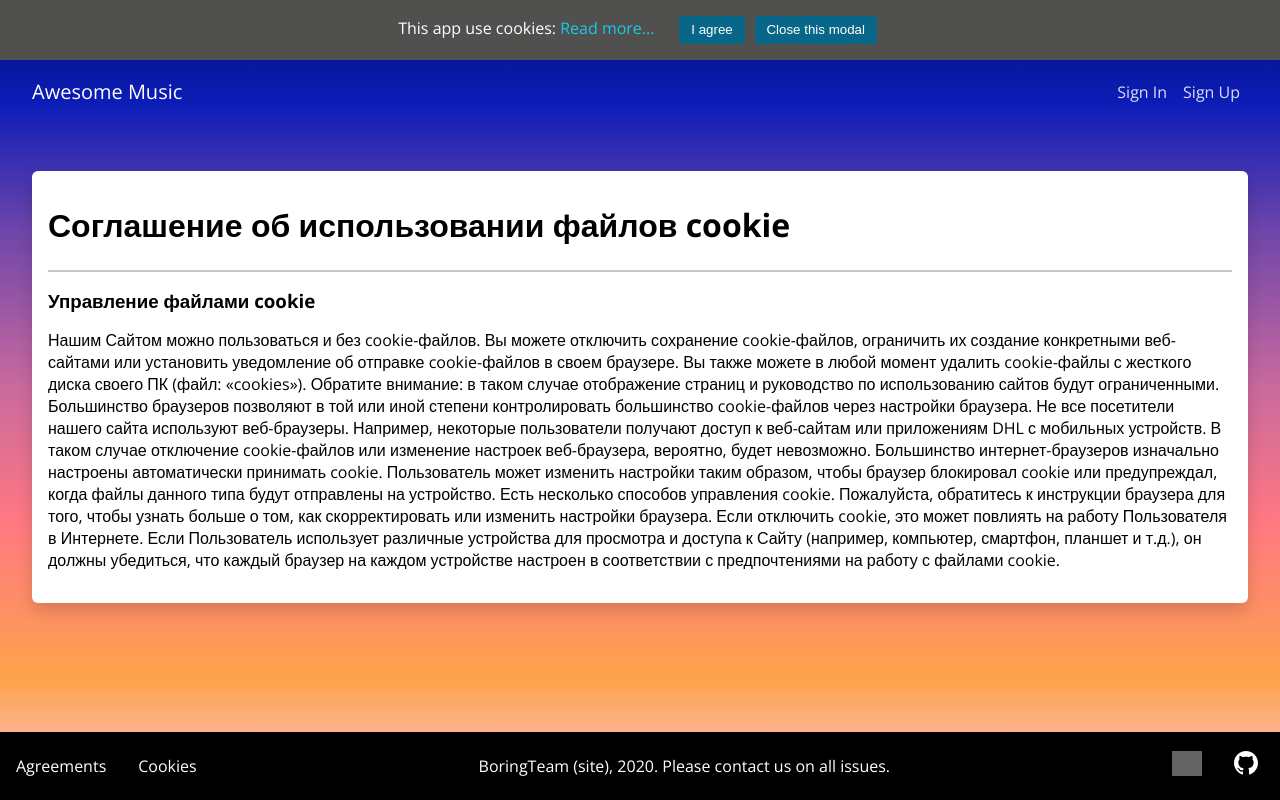
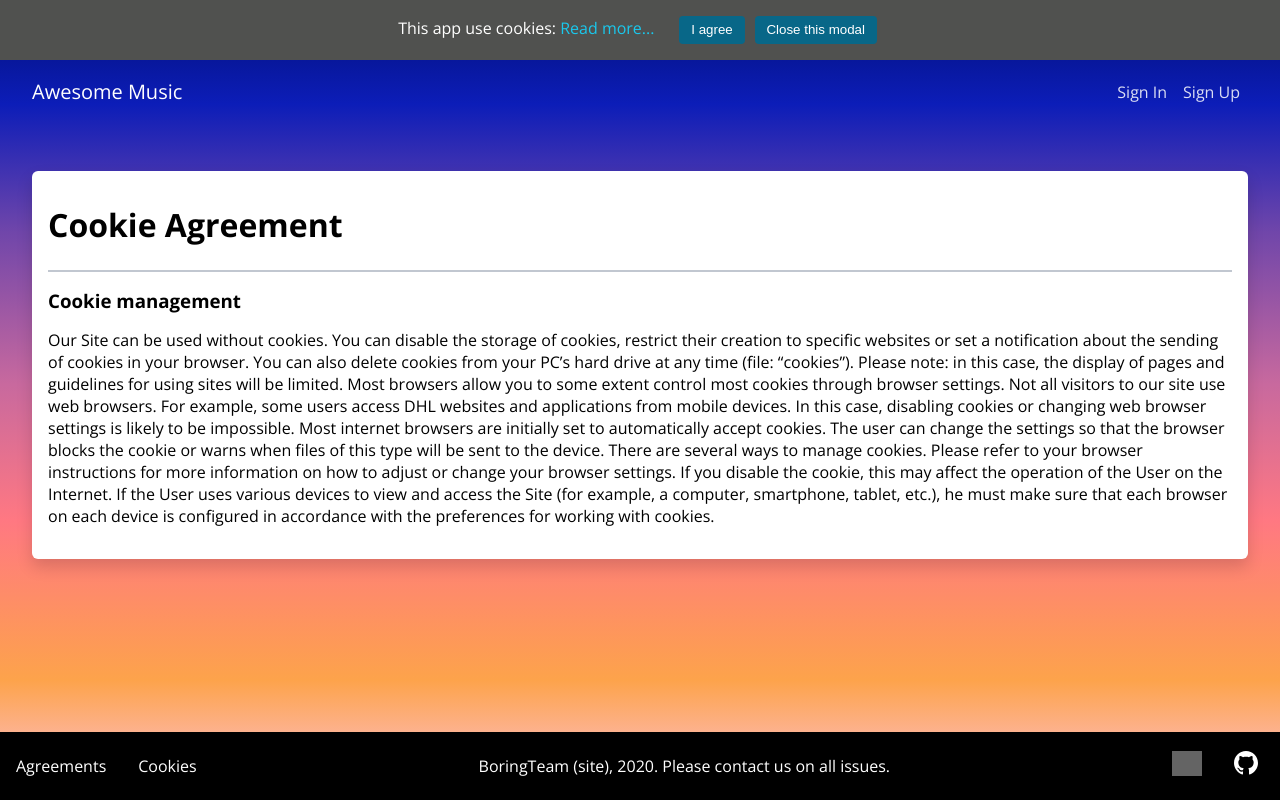
Before and after one commit to TheBoringTeam/AwesomeMusic-frontend, a React (Create React App) app: page /policies-cookies in a window 1280 px wide. Built offline with nearby package versions, Linux system fonts and the light colour scheme; grey boxes are pictures that could not be loaded.

Commit message:
Bugfix for AM-130 - AM-131, AM-135, AM-136
Bugfix for AM-130 - AM-131, AM-135, AM-136

```diff
--- a/src/pages/Policies/Agreements.tsx
+++ b/src/pages/Policies/Agreements.tsx
@@ -4,8 +4,9 @@ import styles from "./Policies.module.css";
 const Agreements: React.FC = () => {
   return (
     <div className={styles.container}>
-      <h2>Agreements</h2>
-      <p>List of agreements</p>
+      <h1 className={styles.section}>Agreements</h1>
+      <h3 className={styles.header}>Agreements list</h3>
+      <p>Text</p>
     </div>
   );
 };
--- a/src/pages/Policies/PoliciesCookies.tsx
+++ b/src/pages/Policies/PoliciesCookies.tsx
@@ -4,34 +4,29 @@ import styles from "./Policies.module.css";
 const PoliciesCookies: React.FC = () => {
   return (
     <div className={styles.container}>
-      <h1 className={styles.section}>
-        Соглашение об использовании файлов cookie
-      </h1>
-      <h3 className={styles.header}>Управление файлами cookie</h3>
+      <h1 className={styles.section}>Cookie Agreement</h1>
+      <h3 className={styles.header}>Cookie management</h3>
       <p>
-        Нашим Сайтом можно пользоваться и без cookie-файлов. Вы можете отключить
-        сохранение cookie-файлов, ограничить их создание конкретными веб-сайтами
-        или установить уведомление об отправке cookie-файлов в своем браузере.
-        Вы также можете в любой момент удалить cookie-файлы с жесткого диска
-        своего ПК (файл: «cookies»). Обратите внимание: в таком случае
-        отображение страниц и руководство по использованию сайтов будут
-        ограниченными. Большинство браузеров позволяют в той или иной степени
-        контролировать большинство cookie-файлов через настройки браузера. Не
-        все посетители нашего сайта используют веб-браузеры. Например, некоторые
-        пользователи получают доступ к веб-сайтам или приложениям DHL с
-        мобильных устройств. В таком случае отключение cookie-файлов или
-        изменение настроек веб-браузера, вероятно, будет невозможно. Большинство
-        интернет-браузеров изначально настроены автоматически принимать cookie.
-        Пользователь может изменить настройки таким образом, чтобы браузер
-        блокировал cookie или предупреждал, когда файлы данного типа будут
-        отправлены на устройство. Есть несколько способов управления cookie.
-        Пожалуйста, обратитесь к инструкции браузера для того, чтобы узнать
-        больше о том, как скорректировать или изменить настройки браузера. Если
-        отключить cookie, это может повлиять на работу Пользователя в Интернете.
-        Если Пользователь использует различные устройства для просмотра и
-        доступа к Сайту (например, компьютер, смартфон, планшет и т.д.), он
-        должны убедиться, что каждый браузер на каждом устройстве настроен в
-        соответствии с предпочтениями на работу с файлами cookie.
+        Our Site can be used without cookies. You can disable the storage of
+        cookies, restrict their creation to specific websites or set a
+        notification about the sending of cookies in your browser. You can also
+        delete cookies from your PC’s hard drive at any time (file: “cookies”).
+        Please note: in this case, the display of pages and guidelines for using
+        sites will be limited. Most browsers allow you to some extent control
+        most cookies through browser settings. Not all visitors to our site use
+        web browsers. For example, some users access DHL websites and
+        applications from mobile devices. In this case, disabling cookies or
+        changing web browser settings is likely to be impossible. Most internet
+        browsers are initially set to automatically accept cookies. The user can
+        change the settings so that the browser blocks the cookie or warns when
+        files of this type will be sent to the device. There are several ways to
+        manage cookies. Please refer to your browser instructions for more
+        information on how to adjust or change your browser settings. If you
+        disable the cookie, this may affect the operation of the User on the
+        Internet. If the User uses various devices to view and access the Site
+        (for example, a computer, smartphone, tablet, etc.), he must make sure
+        that each browser on each device is configured in accordance with the
+        preferences for working with cookies.
       </p>
     </div>
   );
--- a/src/pages/ResetPassPage/ResetPassPage.module.css
+++ b/src/pages/ResetPassPage/ResetPassPage.module.css
@@ -1,6 +1,24 @@
+.content {
+    box-sizing: border-box;
+    padding: 2rem 1rem;
+    background-color: #ffffff;
+    border-radius: 6px;
+    box-shadow: 0 0.5rem 1rem rgba(0, 0, 0, 0.15);
+    display: flex;
+    flex-direction: column;
+    align-items: center;
+}
+
+.header {
+    text-align: center;
+    margin-bottom: 0.5rem;
+}
+
 .form {
-    display: flex;
+    width: 400px;
+    margin: 0 auto;
 }
+
 
 .input {
     font-size: inherit;
@@ -15,6 +33,11 @@
     box-shadow: 0 0.5rem 1rem rgba(0, 0, 0, 0.15);
 }
 
+.input:focus,
+.btn:focus {
+    outline: none;
+}
+
 .btn {
     background-color: #086788;
     color: #ffffff;
@@ -22,8 +45,11 @@
     border-radius: 4px;
     padding: 0.4rem 0.75rem;
     cursor: pointer;
+    width: 80px;
+    box-sizing: border-box;
 }
 
 .message {
     color: royalblue;
+    text-align: center;
 }
--- a/src/pages/SignInPage/SignInPage.module.css
+++ b/src/pages/SignInPage/SignInPage.module.css
@@ -40,8 +40,6 @@
 
 .link {
     text-decoration: none;
-    color: #495057;
-    transition: color 0.3s ease-in;
 }
 
 .link:hover {
@@ -54,6 +52,7 @@
     box-sizing: border-box;
     padding: 0.5rem 1rem;
     border: 2px solid #0c1db8;
+    color: #0c1db8;
     border-radius: 35px;
     margin: 50px auto;
     background: transparent;
@@ -62,17 +61,12 @@
     transition-timing-function: ease-in;
 }
 
-.create-account .link {
-    color: #0c1db8;
+
+.create-account:hover {
+    color: #ffffff;
+    background-color: #0c1db8;
 }
 
-.create-account:hover .link {
-    color: #ffffff;
-}
-
-.create-account:hover {
-    background-color: #0c1db8;
-}
 
 .warning {
     color: red;
--- a/src/pages/SignInPage/SignInPage.tsx
+++ b/src/pages/SignInPage/SignInPage.tsx
@@ -43,7 +43,13 @@ const SignInPage: React.FC<RouteComponentProps> = ({ history }) => {
         });
         history.push("/my-account");
       })
-      .catch((err) => setError(err.message));
+      .catch((err) => {
+        if (err.status === 403) {
+          setError("Invalid login or password");
+        } else {
+          setError("Sorry, something went wrong.");
+        }
+      });
   }
   return (
     <div className={styles.content}>
@@ -86,11 +92,9 @@ const SignInPage: React.FC<RouteComponentProps> = ({ history }) => {
           Sign in
         </button>
       </form>
-      <div className={styles["create-account"]}>
-        <Link to="sign-up" className={styles.link}>
-          Create account
-        </Link>
-      </div>
+      <Link to="sign-up" className={styles.link}>
+        <p className={styles["create-account"]}>Create account</p>
+      </Link>
     </div>
   );
 };
--- a/src/pages/SignUpPage/SignUpPage.module.css
+++ b/src/pages/SignUpPage/SignUpPage.module.css
@@ -3,6 +3,7 @@
     padding: 2rem 1rem;
     background-color: #ffffff;
     border-radius: 6px;
+    box-shadow: 0 0.5rem 1rem rgba(0, 0, 0, 0.15);
 }
 
 .header {
@@ -10,7 +11,7 @@
     color: #1ac8ed;
 }
 
-form {
+.form {
     display: flex;
     flex-direction: column;
     align-items: center;
--- a/src/pages/SignUpPage/SignUpPage.tsx
+++ b/src/pages/SignUpPage/SignUpPage.tsx
@@ -36,6 +36,7 @@ const SignUpPage: React.FC = () => {
 
   const handleSubmit = (event: FormEvent<HTMLFormElement>) => {
     event.preventDefault();
+    setError(null);
     if (
       usernameValidation(username) &&
       passwordValidation(password) &&
@@ -47,8 +48,13 @@ const SignUpPage: React.FC = () => {
         .then((data) => {
           setBanner(true);
         })
-        .catch((err) => setError(err));
-      setBanner(true);
+        .catch((err) => {
+          if (err.status === 400) {
+            setError(err.message);
+          } else {
+            setError("Sorry, something went wrong.");
+          }
+        });
     } else {
       if (!usernameValidation(username)) {
         setError("Invalid username format");
--- a/src/pages/UserSettings/ChangePasswordPage/ChangePasswordPage.module.css
+++ b/src/pages/UserSettings/ChangePasswordPage/ChangePasswordPage.module.css
@@ -2,7 +2,7 @@
     padding: 2rem 1rem;
 }
 
-form {
+.form {
     display: flex;
     flex-direction: column;
     align-items: center;
--- a/src/services/api/HandleSignUp.ts
+++ b/src/services/api/HandleSignUp.ts
@@ -5,7 +5,7 @@ async function handleSignUp(username: string, password: string, email: string) {
     email,
     is_collective: false,
   }).replace(/": "/g, '" : "');
-  const data: Response = await fetch(
+  const response: Response = await fetch(
     "http://34.90.124.7:8082/api/user/registration",
     {
       method: "POST",
@@ -16,7 +16,11 @@ async function handleSignUp(username: string, password: string, email: string) {
       body: user,
     }
   );
-  console.log(data);
+  if (response.status === 200) {
+    return await response.json();
+  } else {
+    throw response.json();
+  }
 }
 
 export default handleSignUp;
--- a/src/services/api/handleSigninSubmit.ts
+++ b/src/services/api/handleSigninSubmit.ts
@@ -26,7 +26,7 @@ async function getUser(login: string, password: string) {
     return await data.json();
   } else {
     const error: APIResponse = await data.json();
-    throw Error(`Error! ${error.message}`);
+    throw error;
   }
 }
 
--- a/src/services/api/resetPassword.ts
+++ b/src/services/api/resetPassword.ts
@@ -14,8 +14,11 @@ const resetPassword = async (email: string) => {
       body: body,
     }
   );
-  const data = await response.json();
-  return data;
+  if (response.status === 200) {
+    return await response.json();
+  } else {
+    throw await response.json();
+  }
 };
 
 export default resetPassword;
```
Also changed, not shown: src/pages/ResetPassPage/ResetPassPage.tsx (+10 -9 lines).
